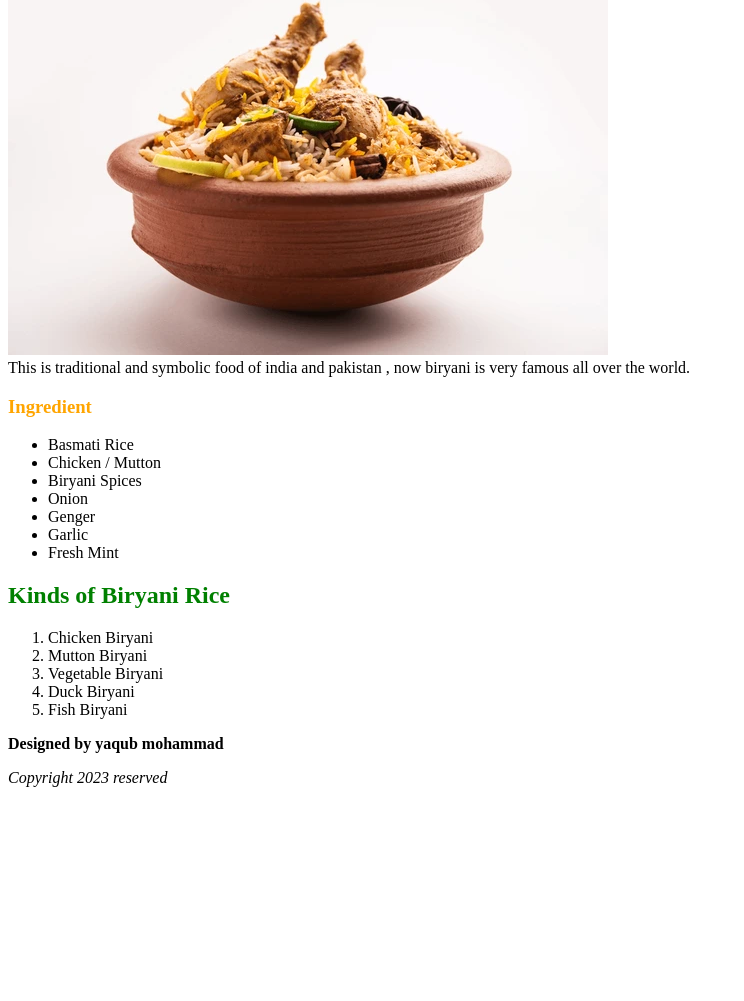
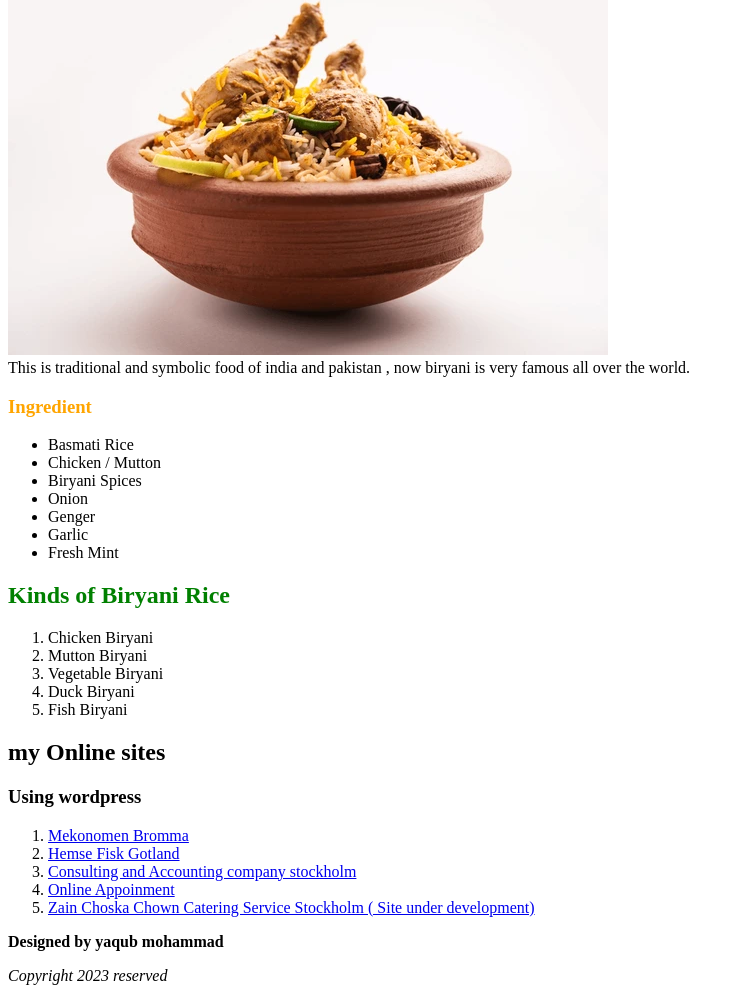
Before and after one commit to myaqub/lexicon-html-Test-1, a plain HTML site: page index.html in a window 1280 px wide. Shown: the part 172-1173 px from the top of the page, without its empty margins (0-744 px from the left). Before the commit the page ends 975 px from the top, so only its background shows below. Drawn offline with Linux system fonts and the light colour scheme.

Commit message:
added some external web link

```diff
--- a/index.html
+++ b/index.html
@@ -51,6 +51,19 @@ This is  traditional and symbolic  food of  india and pakistan , now  biryani is
 
  </ol>
 
+ <p>
+    <h2>  my Online sites </h2>
+    <h3> Using wordpress</h3>
+    <ol>
+        <li> <a href="https://mekonomenbromma.se/" target="_blank"> Mekonomen Bromma </a></li>
+      <li> <a href="https://hemsefisk.se/ " target="_blank"> Hemse  Fisk Gotland</a></li>
+      <li><a href="https://www.myfinans.se/" target="_blank"> Consulting and  Accounting  company stockholm</a></li>
+      <li> <a href="https://booking.myfinans.se/" target="_blank"> Online Appoinment </a></li>
+      <li> <a href="https://zainchaskachowk.se/" target="_blank"> Zain Choska Chown  Catering Service Stockholm (  Site under  development)</a></li>
+    </ol>
+
+ </p>
+
  <!-- footer area -->
  <footer>
 
```
